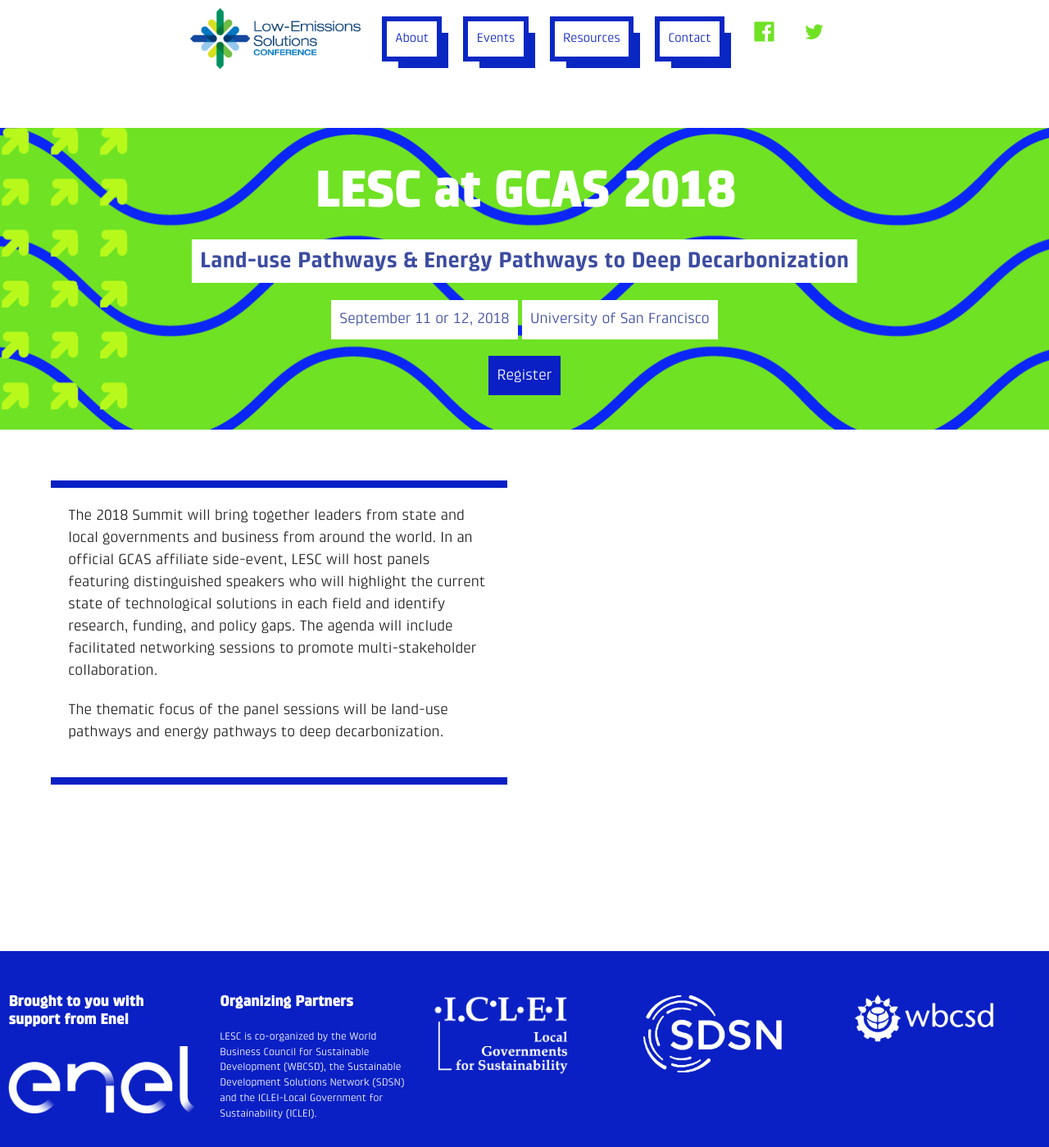
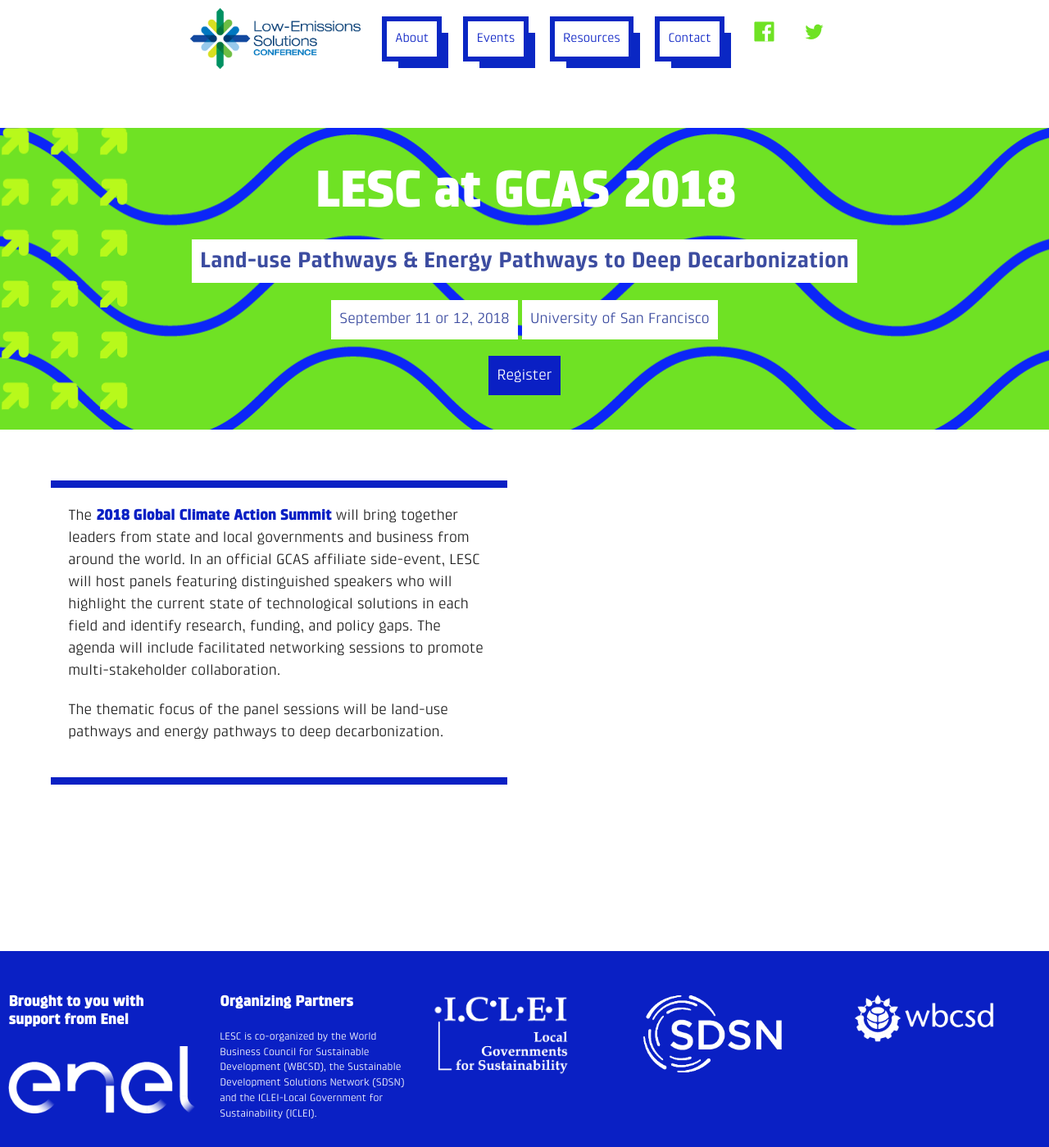
Before and after one commit to ryanswaney/lesc-jekyll, a Jekyll site: the page built from _event/lesc-gcas.markdown, in a window 1280 px wide. Shown: the whole page at 82% size. Built offline with Jekyll 4.4.1, drawn with Linux system fonts in a browser that asks for light colours; nearby versions of some CDN libraries.

Commit message:
Updated Lesc Gcas

```diff
--- a/_event/lesc-gcas.markdown
+++ b/_event/lesc-gcas.markdown
@@ -8,7 +8,6 @@
 registration-url: https://www.eventbrite.com/e/low-emissions-solutions-conference-lesc-at-the-global-climate-action-summit-registration-45493626662
 ---
 
-The 2018 Summit will bring together leaders from state and local governments and business from around the world. In an official GCAS affiliate side-event, LESC will host panels featuring distinguished speakers who will highlight the current state of technological solutions in each field and identify research, funding, and policy gaps. The agenda will include facilitated networking sessions to promote multi-stakeholder collaboration.
-
+The **2018 Global Climate Action Summit** will bring together leaders from state and local governments and business from around the world. In an official GCAS affiliate side-event, LESC will host panels featuring distinguished speakers who will highlight the current state of technological solutions in each field and identify research, funding, and policy gaps. The agenda will include facilitated networking sessions to promote multi-stakeholder collaboration.
 
 The thematic focus of the panel sessions will be land-use pathways and energy pathways to deep decarbonization.
```
